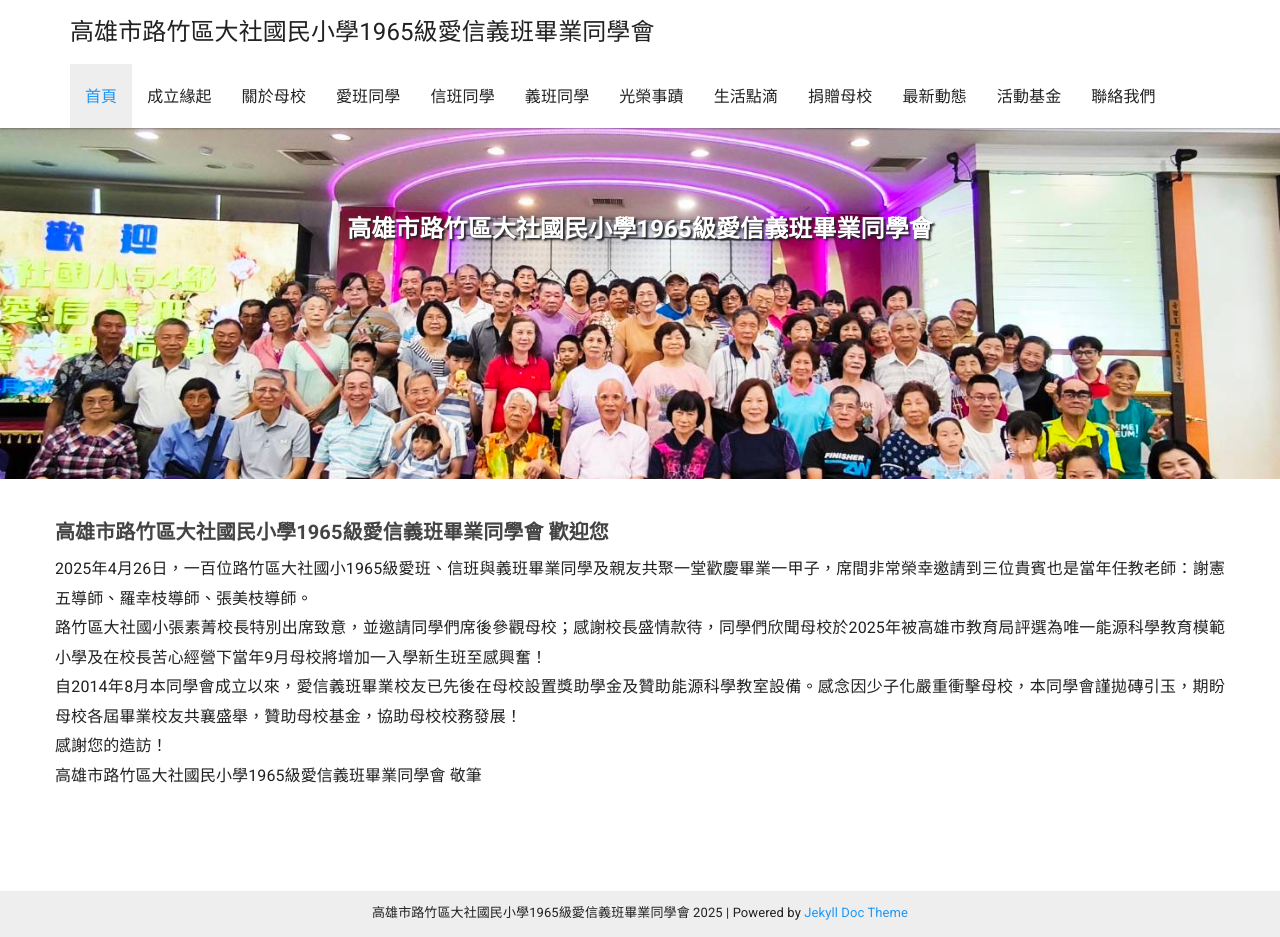
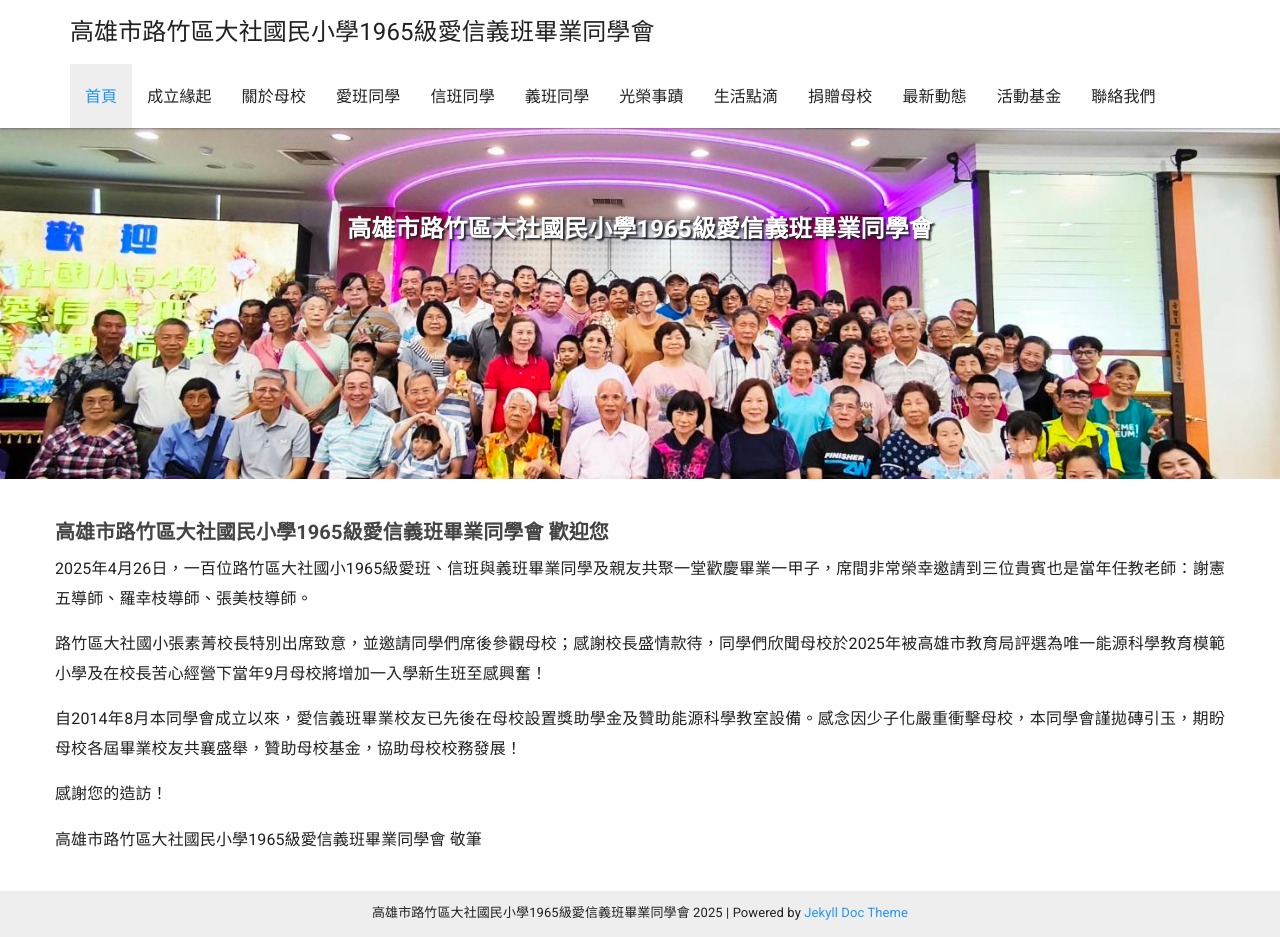
Before and after one commit to dashe1965/dashe1965.github.io, a Jekyll site: the page built from index.html, in a window 1280 px wide and 937 px high. Built offline with Jekyll 4.4.1, drawn with Linux system fonts in a browser that asks for light colours; nearby versions of some CDN libraries.

```diff
--- a/index.html
+++ b/index.html
@@ -20,15 +20,15 @@ sectionid: home
         <div>
             <h5 class="header-light regular-pad">高雄市路竹區大社國民小學1965級愛信義班畢業同學會 歡迎您</h5>
 
-                <p>2025年4月26日，一百位路竹區大社國小1965級愛班、信班與義班畢業同學及親友共聚一堂歡慶畢業一甲子，席間非常榮幸邀請到三位貴賓也是當年任教老師：謝憲五導師、羅幸枝導師、張美枝導師。<br>
+                <p>2025年4月26日，一百位路竹區大社國小1965級愛班、信班與義班畢業同學及親友共聚一堂歡慶畢業一甲子，席間非常榮幸邀請到三位貴賓也是當年任教老師：謝憲五導師、羅幸枝導師、張美枝導師。</p>
 
-路竹區大社國小張素菁校長特別出席致意，並邀請同學們席後參觀母校；感謝校長盛情款待，同學們欣聞母校於2025年被高雄市教育局評選為唯一能源科學教育模範小學及在校長苦心經營下當年9月母校將增加一入學新生班至感興奮！<br>
+<p>路竹區大社國小張素菁校長特別出席致意，並邀請同學們席後參觀母校；感謝校長盛情款待，同學們欣聞母校於2025年被高雄市教育局評選為唯一能源科學教育模範小學及在校長苦心經營下當年9月母校將增加一入學新生班至感興奮！</p>
 
-自2014年8月本同學會成立以來，愛信義班畢業校友已先後在母校設置獎助學金及贊助能源科學教室設備。感念因少子化嚴重衝擊母校，本同學會謹拋磚引玉，期盼母校各屆畢業校友共襄盛舉，贊助母校基金，協助母校校務發展！<br>
+<p>自2014年8月本同學會成立以來，愛信義班畢業校友已先後在母校設置獎助學金及贊助能源科學教室設備。感念因少子化嚴重衝擊母校，本同學會謹拋磚引玉，期盼母校各屆畢業校友共襄盛舉，贊助母校基金，協助母校校務發展！</p>
 
-感謝您的造訪！<br>
+<p>感謝您的造訪！</p>
 
-高雄市路竹區大社國民小學1965級愛信義班畢業同學會 敬筆</p>
+<p>高雄市路竹區大社國民小學1965級愛信義班畢業同學會 敬筆</p>
             <!--
               <p class="lead">Jekyll is a simple, blog-aware, static site generator. It takes a template
               directory containing raw text files in various formats, runs it through
```
